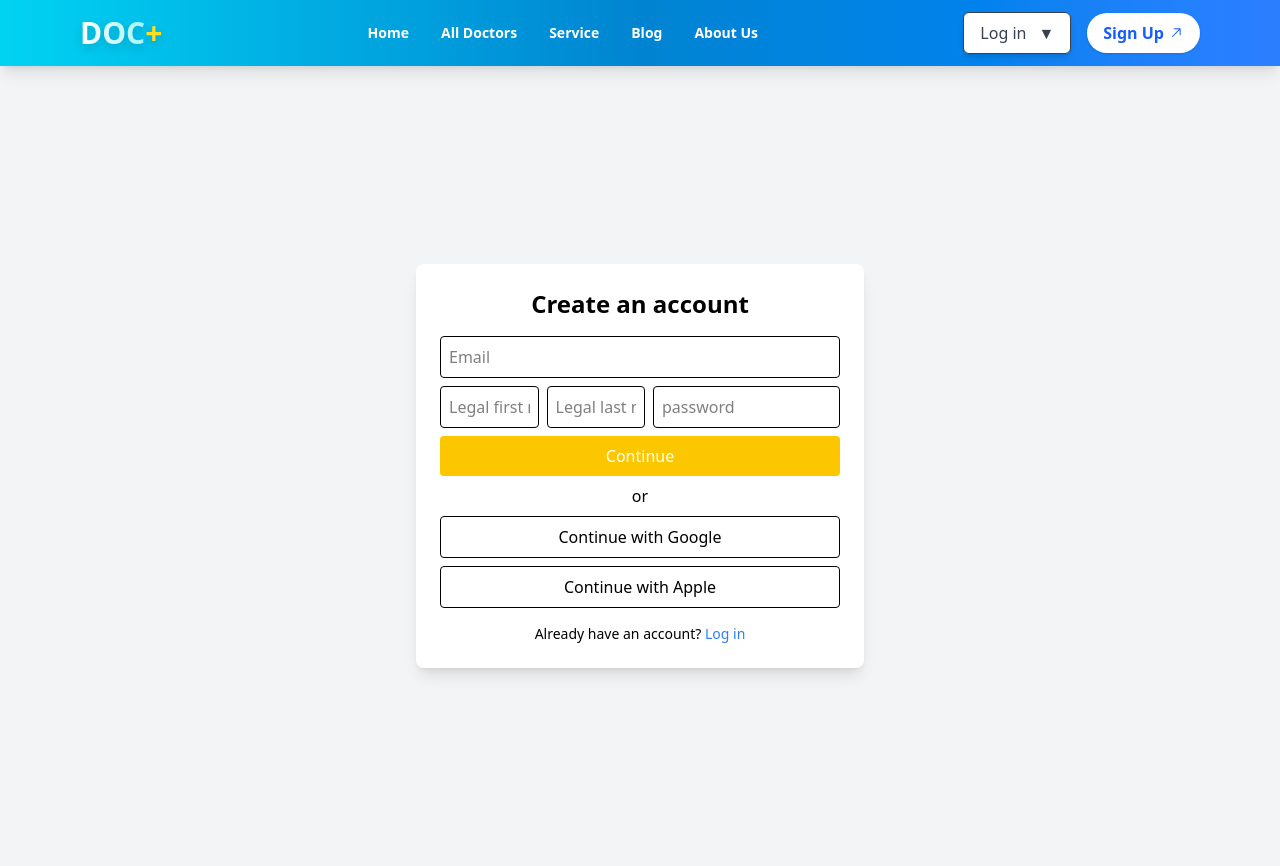
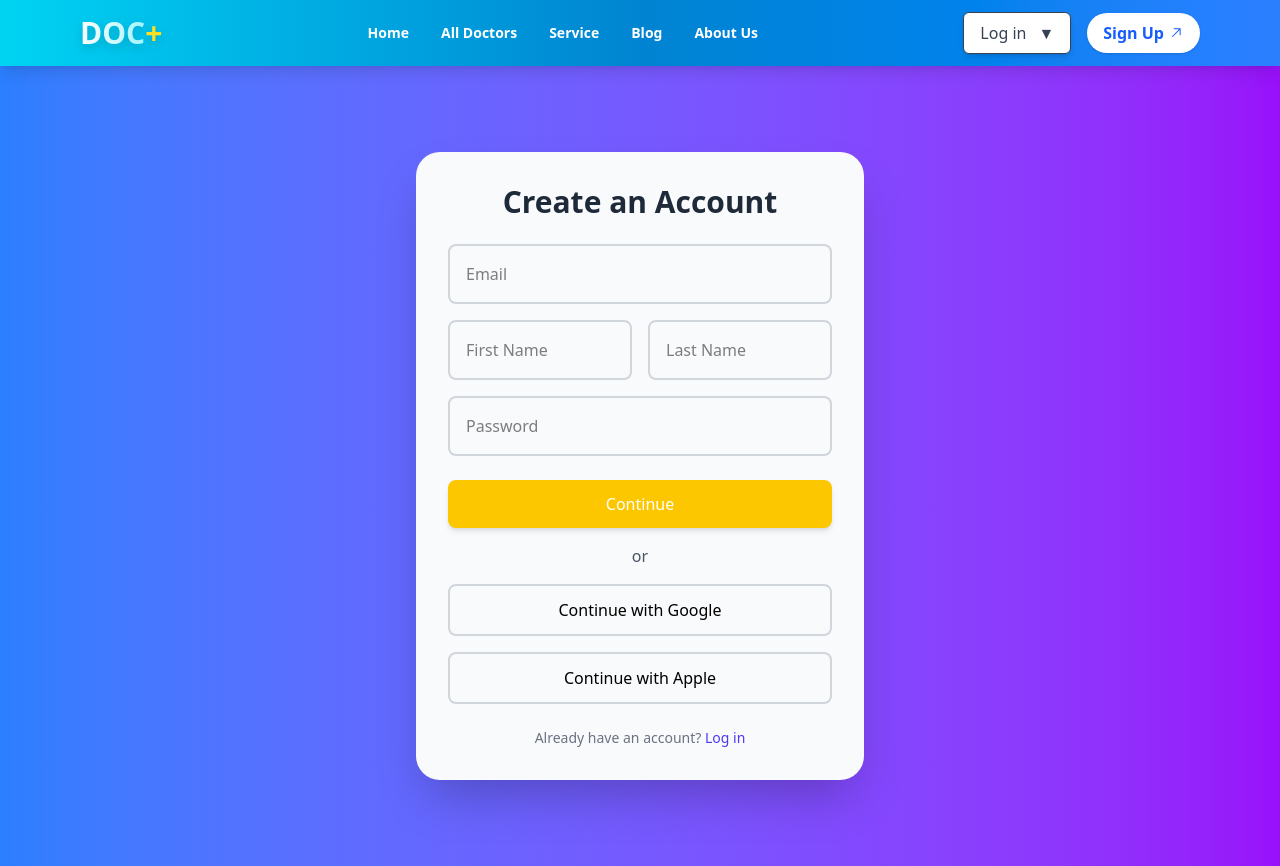
Before and after one commit to GopalYad/SympAI, a React (Vite) app in the folder Frontend/: page /signup in a window 1280 px wide. Built offline with nearby package versions, Linux system fonts and the light colour scheme.

Commit message:
restyle login and signup

```diff
--- a/Frontend/src/pages/Login.jsx
+++ b/Frontend/src/pages/Login.jsx
@@ -3,13 +3,13 @@ import { useState } from "react";
 export default function SignupForm() {
   const [formData, setFormData] = useState({
     email: "",
-    password:""
+    password: "",
   });
 
   const handleChange = (e) => {
     setFormData({ ...formData, [e.target.name]: e.target.value });
-    console.log(formData)
   };
+
   const handleSubmit = async (e) => {
     e.preventDefault();
     const { email, password } = formData;
@@ -46,55 +46,54 @@ export default function SignupForm() {
   };
 
   return (
-    <div className="flex justify-center items-center min-h-screen bg-gray-100">
+    <div className="flex justify-center items-center min-h-screen bg-gradient-to-r from-indigo-600 via-purple-600 to-pink-500">
       <form
         onSubmit={handleSubmit}
-        className="bg-white p-6 rounded-lg shadow-lg w-full max-w-md"
+        className="bg-gray-100 p-8 rounded-3xl shadow-2xl w-full max-w-md transform transition-all hover:scale-105 duration-300"
       >
-        <h2 className="text-2xl font-semibold text-center mb-4">Login</h2>
+        <h2 className="text-3xl font-semibold text-center text-gray-800 mb-6">Welcome Back!</h2>
         <input
           type="email"
           name="email"
           placeholder="Email"
           value={formData.email}
           onChange={handleChange}
-          className="w-full p-2 border rounded mb-2"
+          className="w-full p-4 border-2 border-gray-300 rounded-lg focus:outline-none focus:ring-2 focus:ring-indigo-500 mb-4 transition duration-300"
           required
         />
-        <div className="flex space-x-2">
-
-<input
+        <input
           type="password"
           name="password"
-          placeholder="password"
+          placeholder="Password"
           value={formData.password}
           onChange={handleChange}
-          className="w-full p-2 border rounded mb-2"
+          className="w-full p-4 border-2 border-gray-300 rounded-lg focus:outline-none focus:ring-2 focus:ring-indigo-500 mb-6 transition duration-300"
           required
         />
-        </div>
-
         <button
           type="submit"
-          className="w-full bg-yellow-400 hover:bg-yellow-500 text-white py-2 rounded"
+          className="w-full bg-yellow-400 hover:bg-yellow-500 text-white py-3 rounded-lg shadow-md focus:outline-none transform transition-all hover:scale-105 duration-300"
         >
-          Continue
+          Log In
         </button>
-        <div className="text-center my-2">or</div>
+        <div className="text-center my-4 text-gray-600">or</div>
         <button
           type="button"
-          className="w-full flex justify-center items-center border py-2 rounded mb-2"
+          className="w-full flex justify-center items-center border-2 border-gray-300 py-3 rounded-lg mb-4 transition duration-300 hover:bg-gray-100"
         >
           Continue with Google
         </button>
         <button
           type="button"
-          className="w-full flex justify-center items-center border py-2 rounded"
+          className="w-full flex justify-center items-center border-2 border-gray-300 py-3 rounded-lg transition duration-300 hover:bg-gray-100"
         >
           Continue with Apple
         </button>
-        <p className="text-center mt-4 text-sm">
-          Already have an account? <a href="#" className="text-blue-500">Log in</a>
+        <p className="text-center mt-6 text-sm text-gray-500">
+          Don’t have an account?{" "}
+          <a href="#" className="text-indigo-600 hover:text-indigo-800">
+            Sign up
+          </a>
         </p>
       </form>
     </div>
--- a/Frontend/src/pages/SignUp.jsx
+++ b/Frontend/src/pages/SignUp.jsx
@@ -5,7 +5,7 @@ export default function SignupForm() {
     email: "",
     firstName: "",
     lastName: "",
-    password:""
+    password: "",
   });
 
   const handleChange = (e) => {
@@ -14,96 +14,95 @@ export default function SignupForm() {
 
   const handleSubmit = async (e) => {
     e.preventDefault();
-   const{firstName,lastName,password}=formData;
-   if(!firstName || !lastName || !password){
-    return;
-   }
-   try{
-    const url = 'http://localhost:8080/auth/signup'
-    const response = await fetch(url,
-         {
-          method:'POST',
-          headers:{
-            'content-Type':'application/json'
-          },
-          body:JSON.stringify(formData)
-         }
-    )
-    const result = await response.json()
-     console.log(result)
-   } catch(error){
-      console.log("signup error :",error)
-   }
+    const { firstName, lastName, password } = formData;
+    if (!firstName || !lastName || !password) {
+      return;
+    }
+    try {
+      const url = "http://localhost:8080/auth/signup";
+      const response = await fetch(url, {
+        method: "POST",
+        headers: {
+          "content-Type": "application/json",
+        },
+        body: JSON.stringify(formData),
+      });
+      const result = await response.json();
+      console.log(result);
+    } catch (error) {
+      console.log("signup error :", error);
+    }
   };
 
   return (
-    <div className="flex justify-center items-center min-h-screen bg-gray-100">
+    <div className="flex justify-center items-center min-h-screen bg-gradient-to-r from-blue-500 to-purple-600">
       <form
         onSubmit={handleSubmit}
-        className="bg-white p-6 rounded-lg shadow-lg w-full max-w-md"
+        className="bg-gray-50 p-8 rounded-3xl shadow-2xl w-full max-w-md transform transition-all hover:scale-105 duration-300"
       >
-        <h2 className="text-2xl font-semibold text-center mb-4">Create an account</h2>
+        <h2 className="text-3xl font-semibold text-center text-gray-800 mb-6">Create an Account</h2>
         <input
           type="email"
           name="email"
           placeholder="Email"
           value={formData.email}
           onChange={handleChange}
-          className="w-full p-2 border rounded mb-2"
+          className="w-full p-4 border-2 border-gray-300 rounded-lg focus:outline-none focus:ring-2 focus:ring-indigo-500 mb-4 transition duration-300"
           required
         />
-        <div className="flex space-x-2">
+        <div className="flex space-x-4 mb-4">
           <input
             type="text"
             name="firstName"
-            placeholder="Legal first name"
+            placeholder="First Name"
             value={formData.firstName}
             onChange={handleChange}
-            className="w-1/2 p-2 border rounded mb-2"
+            className="w-1/2 p-4 border-2 border-gray-300 rounded-lg focus:outline-none focus:ring-2 focus:ring-indigo-500"
             required
           />
           <input
             type="text"
             name="lastName"
-            placeholder="Legal last name"
+            placeholder="Last Name"
             value={formData.lastName}
             onChange={handleChange}
-            className="w-1/2 p-2 border rounded mb-2"
+            className="w-1/2 p-4 border-2 border-gray-300 rounded-lg focus:outline-none focus:ring-2 focus:ring-indigo-500"
             required
           />
-
-<input
+        </div>
+        <input
           type="password"
           name="password"
-          placeholder="password"
+          placeholder="Password"
           value={formData.password}
           onChange={handleChange}
-          className="w-full p-2 border rounded mb-2"
+          className="w-full p-4 border-2 border-gray-300 rounded-lg focus:outline-none focus:ring-2 focus:ring-indigo-500 mb-6 transition duration-300"
           required
         />
-        </div>
-
         <button
           type="submit"
-          className="w-full bg-yellow-400 hover:bg-yellow-500 text-white py-2 rounded"
+          className="w-full bg-yellow-400 hover:bg-yellow-500 text-white py-3 rounded-lg shadow-md focus:outline-none transform transition-all hover:scale-105 duration-300"
         >
           Continue
         </button>
-        <div className="text-center my-2">or</div>
+        <div className="text-center my-4 text-gray-600">or</div>
         <button
           type="button"
-          className="w-full flex justify-center items-center border py-2 rounded mb-2"
+          className="w-full flex justify-center items-center border-2 border-gray-300 py-3 rounded-lg mb-4 transition duration-300 hover:bg-gray-100"
         >
           Continue with Google
         </button>
         <button
           type="button"
-          className="w-full flex justify-center items-center border py-2 rounded"
+          className="w-full flex justify-center items-center border-2 border-gray-300 py-3 rounded-lg transition duration-300 hover:bg-gray-100"
         >
           Continue with Apple
         </button>
-        <p className="text-center mt-4 text-sm">
-          Already have an account? <a href="#" className="text-blue-500">Log in</a>
+        <p className="text-center mt-6 text-sm text-gray-500">
+          Already have an account?{" "}
+          <a href="#" className="text-indigo-600 hover:text-indigo-800">
+            Log in
+          </a>
         </p>
       </form>
     </div>
```
